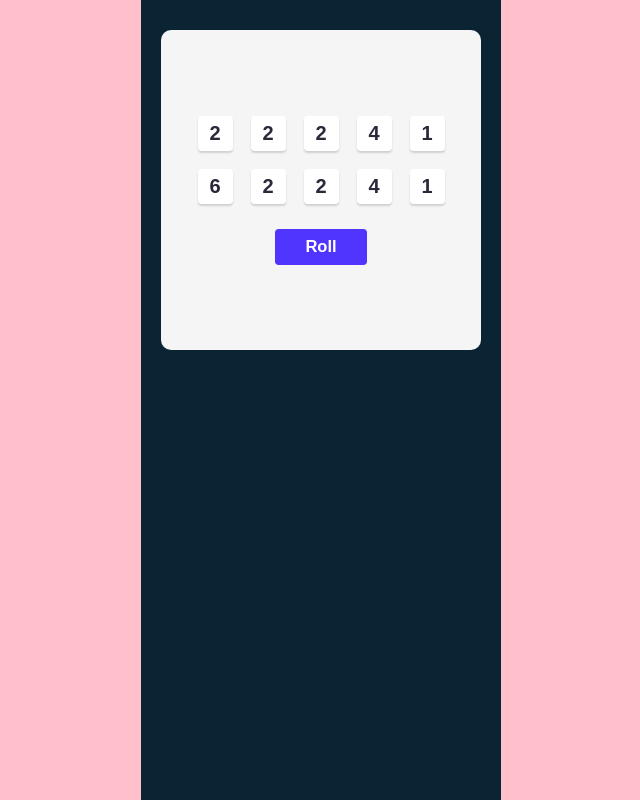
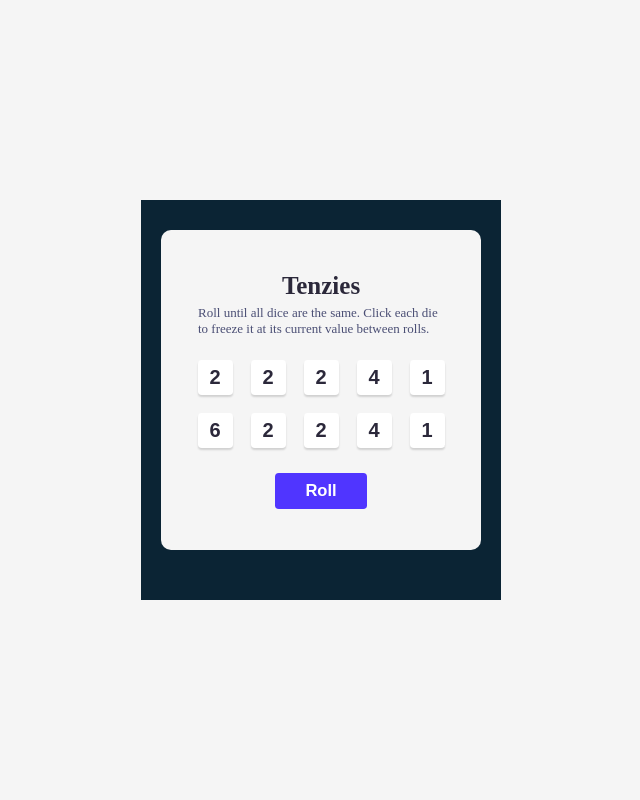
Before and after one commit to AndreyDmitriev39r/scrimba-learning-project-tenzies, a React (Create React App) app: page / in a window 1280 px wide. Shown: the whole page, without its empty margins (319-959 px from the left). Built offline with nearby package versions, Linux system fonts and the light colour scheme; the HTML template or start-up script is replaced by a standard one.

Commit message:
additional styling

```diff
--- a/src/App.js
+++ b/src/App.js
@@ -3,6 +3,7 @@ import Confetti from "react-confetti";
 
 import { useState, useEffect } from "react";
 
+import Header from "./components/Header";
 import Die from "./components/Die";
 
 function App() {
@@ -75,6 +76,7 @@ function App() {
   return (
    <main>
     {tenzies && <Confetti />}
+    <Header />
     <div className="die-container">
       {diceElements}
     </div>
--- /dev/null
+++ b/src/components/Header.js
@@ -0,0 +1,12 @@
+function Header() {
+  return (
+    <>
+      <h2 className="main-heading">Tenzies</h2>
+      <p className="rules">
+      Roll until all dice are the same. Click each die to freeze it at its current value between rolls.
+      </p>
+    </>
+  );
+}
+
+export default Header;
--- a/src/index.css
+++ b/src/index.css
@@ -7,9 +7,9 @@
 }
 
 :root {
-  --body-bg: pink;
   --root-bg: #0B2434;
   --main-bg: #F5F5F5;
+  --rules-text: #4A4E74;
   --die-bg: #FFF;
   --die-shadow: rgba(0, 0, 0, 0.15);
   --die-text: #2B283A;
@@ -18,15 +18,17 @@
 }
 
 body {
+  height: 100vh;
   display: flex;
   justify-content: center;
   align-items: center;
-  background-color: var(--body-bg);
+  background-color: var(--main-bg);
 }
 
 #root {
   background-color: var(--root-bg);
   height: 100vh;
+  max-height: 400px;
   padding: 30px 20px;
 }
 
@@ -39,7 +41,22 @@ main {
   flex-direction: column;
   justify-content: center;
   align-items: center;
-  padding: 34px;
+  padding: 27px;
+}
+
+.main-heading {
+  font-size: 25px;
+  font-weight: 700;
+  color: var(--die-text);
+  margin-bottom: 5px;
+}
+
+.rules {
+  font-size: 13px;
+  font-weight: 400;
+  color: var(--rules-text);
+  padding: 0 10px;
+  margin-bottom: 23px;
 }
 
 .die-container {
@@ -71,6 +88,11 @@ main {
   background-color: var(--die-held);
 }
 
+.die:hover {
+  color: var(--die-bg);
+  background-color: var(--die-text);
+}
+
 .reroll {
   margin-top: 25px;
   height: 36px;
@@ -78,4 +100,15 @@ main {
   color: var(--die-bg);
   background-color: var(--reroll-bg);
   font-size: 16.5px;
+  transition: .1s;
 }
+
+.reroll:hover {
+  color: var(--die-text);
+  border: 2px solid var(--die-text);
+  box-shadow: 3px 3px 5px var(--reroll-bg);
+}
+
+.reroll:active {
+  box-shadow: inset 2px 2px 3px var(--root-bg);
+}
```
